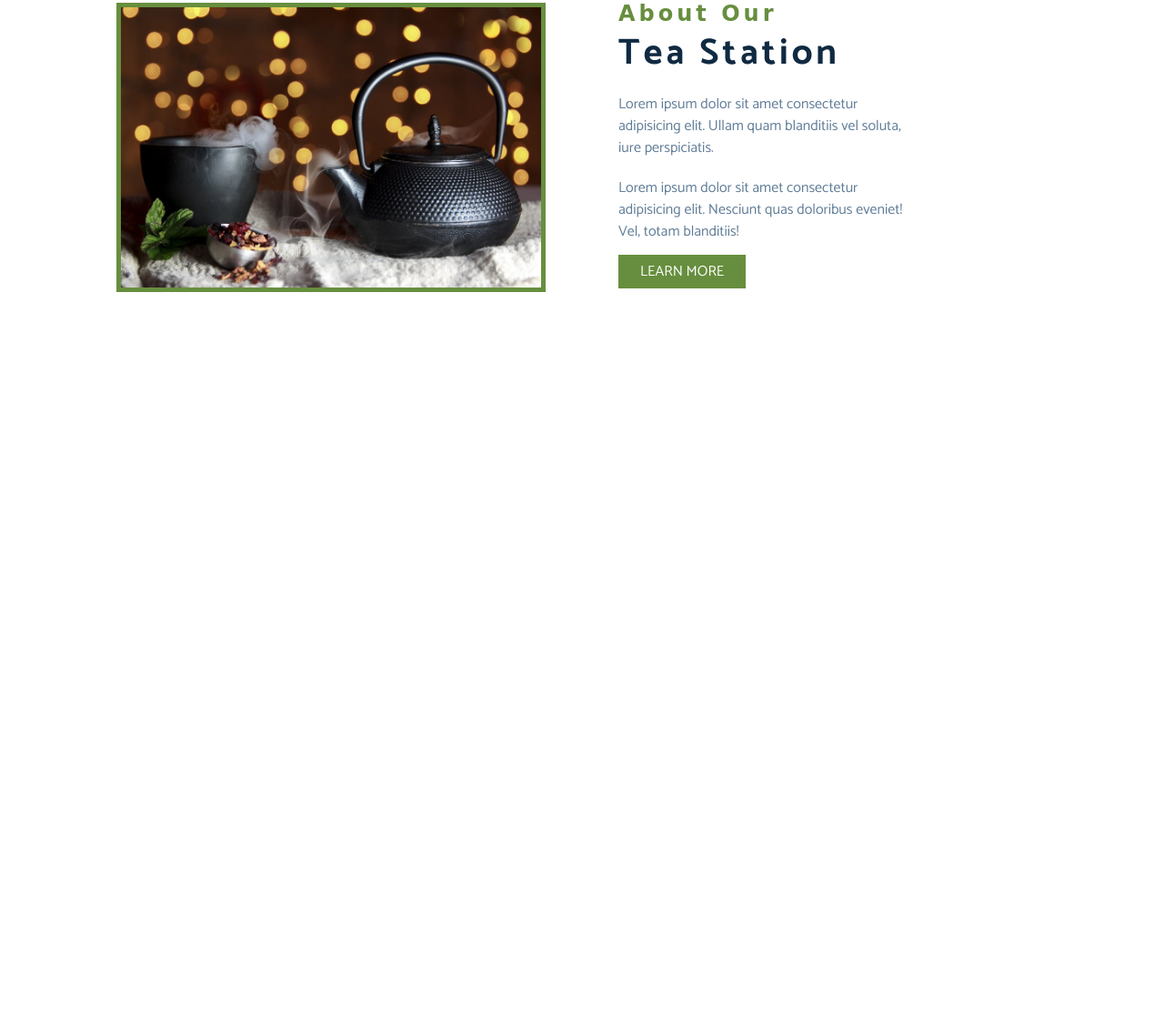
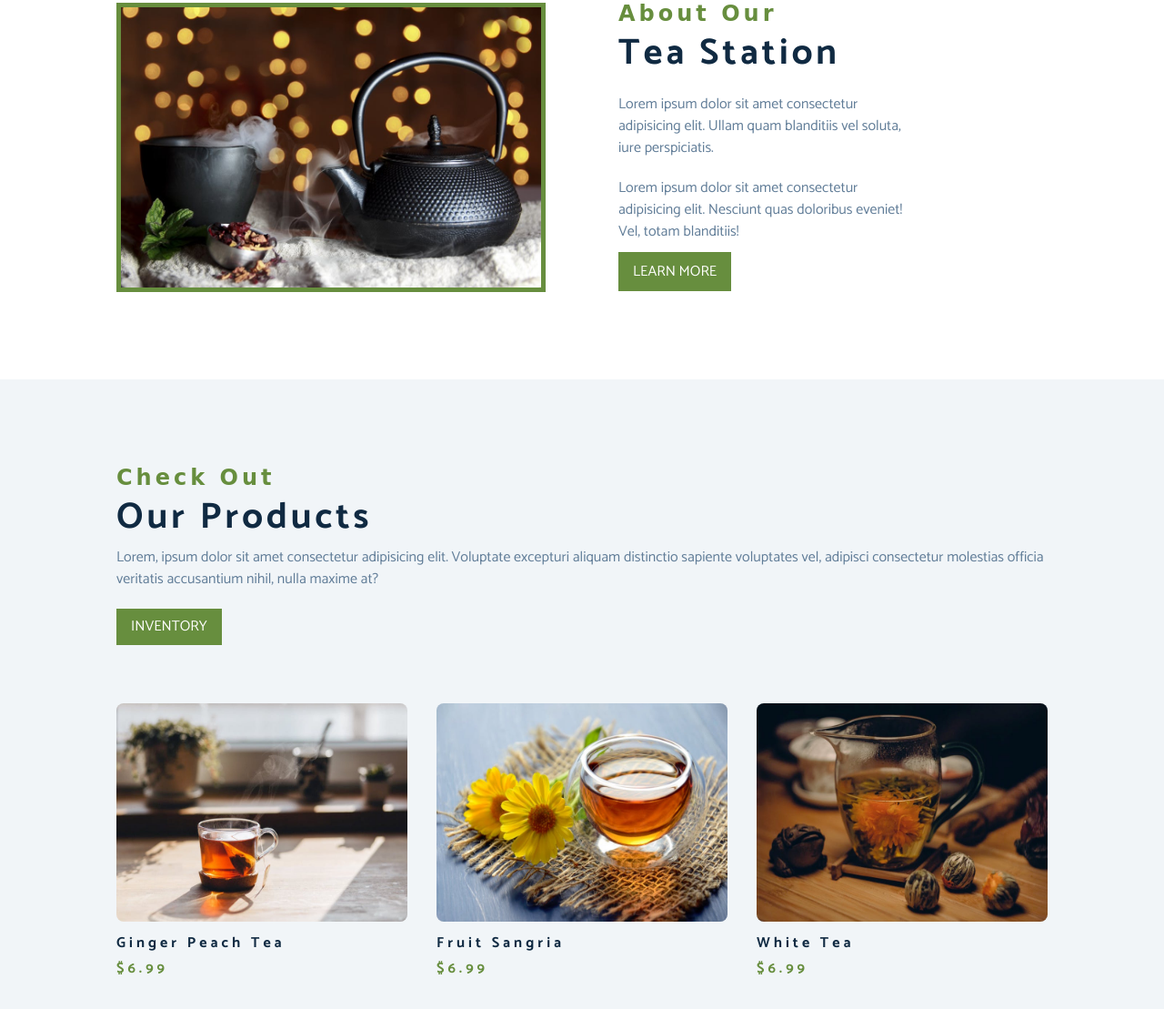
Before and after one commit to viniciusaraujoj/Tea-Station-Project, a plain HTML site: page index.html in a window 1280 px wide. Shown: the part 1437-2546 px from the top of the page at 91% size. Before the commit the page ends 1854 px from the top, so only its background shows below. Drawn offline with Linux system fonts and the light colour scheme; a web font is replaced by a local one.

Commit message:
adicionada a section products e mudanca no background do header responsivo

```diff
--- a/css/styles.css
+++ b/css/styles.css
@@ -4,7 +4,7 @@ Fonts
 ===============
 */
 
-@import url("https://fonts.googleapis.com/css?family=Catamaran:400,700|Grand+Hotel");
+@import url('https://fonts.googleapis.com/css?family=Catamaran:400,700|Grand+Hotel');
 
 /*
 ===============
@@ -19,8 +19,8 @@ Variables
   --clr-grey-5: #617d98;
   --clr-grey-10: #f1f5f8;
   --clr-white: #fff;
-  --ff-primary: "Catamaran", sans-serif;
-  --ff-secondary: "Grand Hotel", cursive;
+  --ff-primary: 'Catamaran', sans-serif;
+  --ff-secondary: 'Grand Hotel', cursive;
   --transition: all 0.3s linear;
   --spacing: 0.25rem;
   --radius: 0.5rem;
@@ -124,7 +124,7 @@ More global styles
   color: var(--clr-white);
   text-transform: uppercase;
   background: var(--clr-primary);
-  padding: 0.7rem 1.5rem;
+  padding: 0.5rem 1rem;
   transition: var(--transition);
 }
 
@@ -159,17 +159,11 @@ header
 }
 
 .header {
-  background: linear-gradient(rgba(0, 0, 0, 0.6), rgba(0, 0, 0, 0.7)),
-    url(../images/main-bcg.jpeg);
-  background-position: center;
-  background-size: cover;
-  background-repeat: no-repeat;
-  background-attachment: fixed;
+  background: #3b3d38;
   min-height: 100vh;
   display: flex;
   justify-content: center;
   align-items: center;
-  /* width: 100%; */
 }
 
 .header-info {
@@ -225,6 +219,17 @@ header
   }
   .header-info h1 {
     font-size: 2rem;
+  }
+}
+
+@media screen and (min-width: 768px) {
+  .header {
+    background: linear-gradient(rgba(0, 0, 0, 0.6), rgba(0, 0, 0, 0.7)),
+      url(../images/main-bcg.jpeg);
+    background-position: center;
+    background-size: cover;
+    background-repeat: no-repeat;
+    background-attachment: fixed;
   }
 }
 
@@ -328,8 +333,7 @@ about
 }
 
 .about-btn {
-  padding: 0.3rem 1.5rem;
-  font-size: 1rem;
+  padding: 0.5rem 1rem;
 }
 
 @media screen and (min-width: 1178px) {
@@ -346,3 +350,57 @@ about
     height: 100%;
   }
 }
+
+/*
+===============
+about
+===============
+*/
+
+.section-products {
+  background: var(--clr-grey-10);
+  padding: 6rem 0;
+}
+
+.products-banner h3 {
+  color: var(--clr-primary);
+  font-family: var(--ff-secondary);
+  font-size: 1.5rem;
+}
+
+.products-banner p {
+  color: var(--clr-grey-5);
+}
+
+.products-banner a {
+  display: inline-block;
+  margin-bottom: 4rem;
+}
+
+.products-container {
+  display: grid;
+  grid-template-columns: 1fr;
+  row-gap: 1rem;
+}
+
+.products-container img {
+  border-radius: var(--radius);
+  margin-bottom: 1rem;
+}
+
+.products-container .price {
+  color: var(--clr-primary);
+}
+
+@media screen and (min-width: 778px) {
+  .products-container {
+    grid-template-columns: 1fr 1fr;
+    column-gap: 2rem;
+  }
+}
+
+@media screen and (min-width: 1178px) {
+  .products-container {
+    grid-template-columns: repeat(3, 1fr);
+  }
+}
--- a/index.html
+++ b/index.html
@@ -105,5 +105,54 @@
       </div>
     </section>
     <!-- end of about -->
+
+    <!-- products -->
+    <section class="section-products">
+      <div class="products center">
+        <!-- products banner -->
+        <div class="products-banner">
+          <h3>check out</h3>
+          <h2>our products</h2>
+          <p>
+            Lorem, ipsum dolor sit amet consectetur adipisicing elit. Voluptate
+            excepturi aliquam distinctio sapiente voluptates vel, adipisci
+            consectetur molestias officia veritatis accusantium nihil, nulla
+            maxime at?
+          </p>
+          <a href="#" class="btn">inventory</a>
+        </div>
+
+        <!-- products container -->
+        <div class="products-container">
+          <!-- single product -->
+          <div class="product">
+            <div class="container-product-img">
+              <img src="./images/product-1.jpeg" alt="" />
+              <h4>ginger peach tea</h4>
+              <h4 class="price">$6.99</h4>
+            </div>
+          </div>
+          <!-- end of single product -->
+          <!-- single product -->
+          <div class="product">
+            <div class="container-product-img">
+              <img src="./images/product-2.jpeg" alt="" />
+              <h4>fruit sangria</h4>
+              <h4 class="price">$6.99</h4>
+            </div>
+          </div>
+          <!-- end of single product -->
+          <!-- single product -->
+          <div class="product">
+            <div class="container-product-img">
+              <img src="./images/product-3.jpeg" alt="" />
+              <h4>white tea</h4>
+              <h4 class="price">$6.99</h4>
+            </div>
+          </div>
+          <!-- end of single product -->
+        </div>
+      </div>
+    </section>
   </body>
 </html>
```
